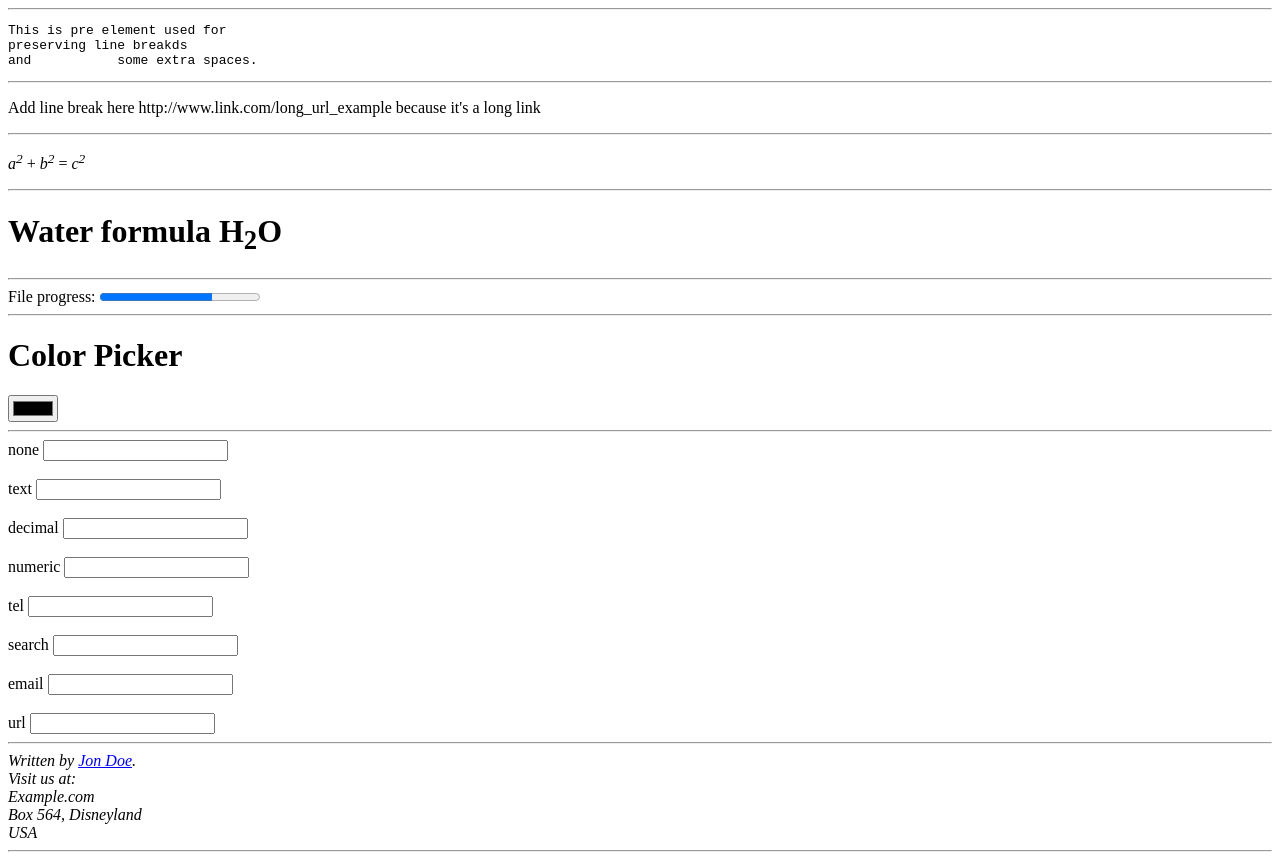
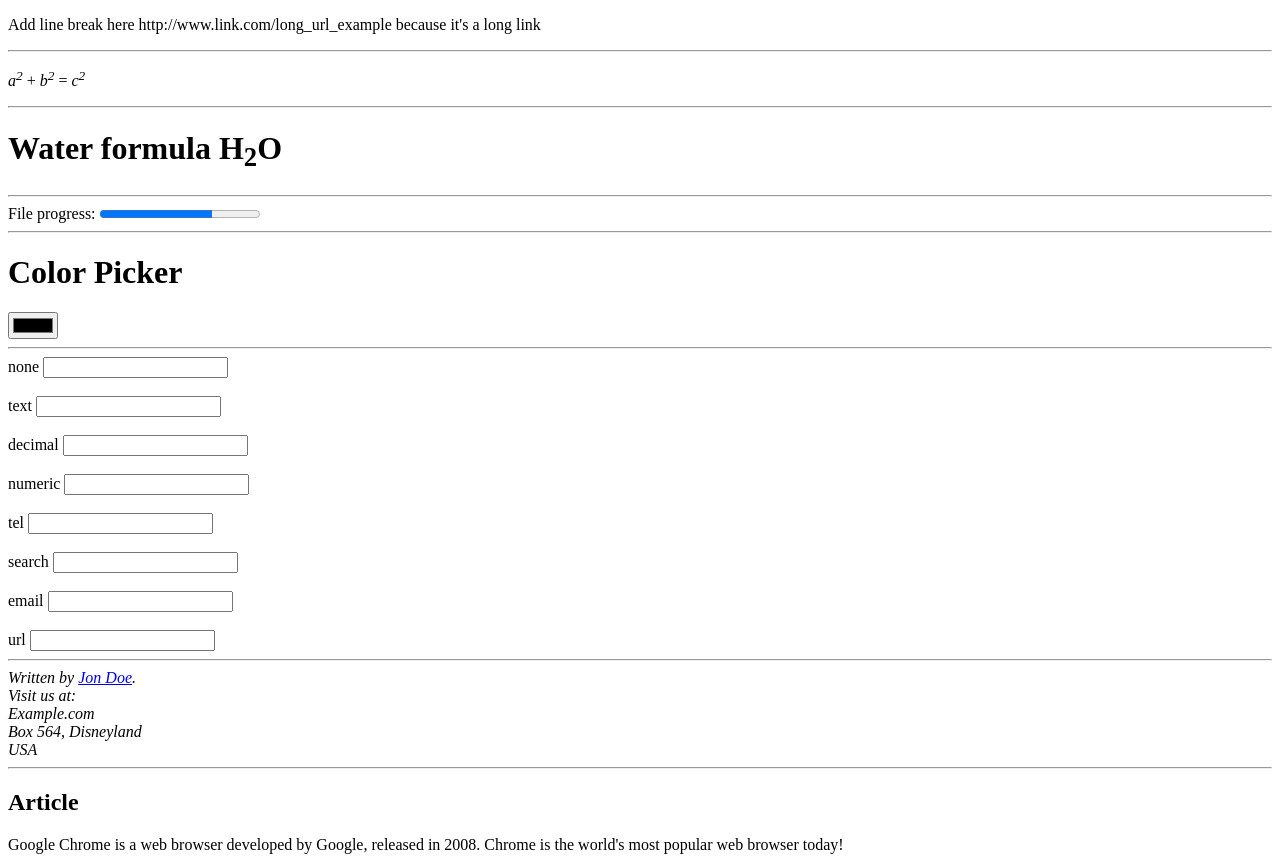
Before and after one commit to mppagano/text-fields, a plain HTML site: page index.html in a window 1280 px wide. Shown: the top 857 px of the page. Drawn offline with Linux system fonts and the light colour scheme.

Commit message:
Update index.html

```diff
--- a/index.html
+++ b/index.html
@@ -17,18 +17,6 @@
 </head>
 <body>
 
-
-<hr>
-
-<pre>
-This is pre element used for
-preserving line breakds
-and           some extra spaces.
-</pre>
-
-
-
-<hr>
 
 
 
```
